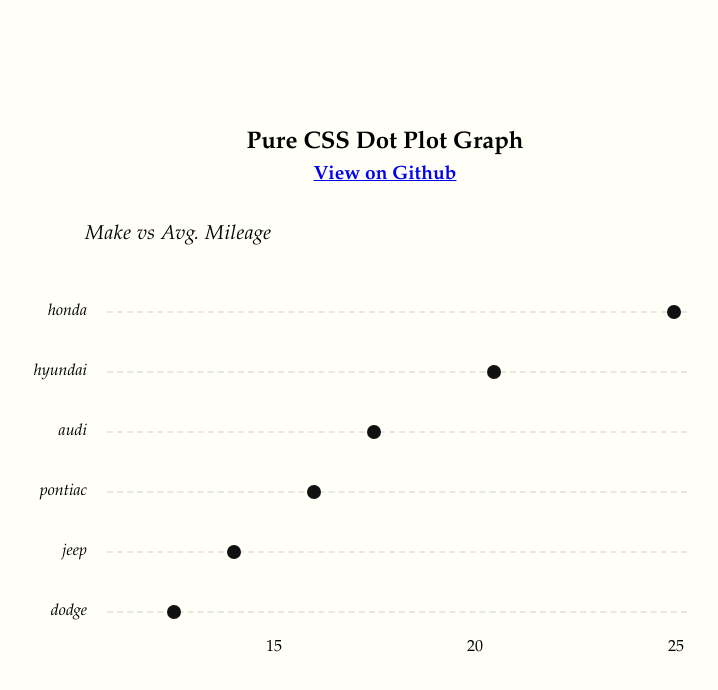
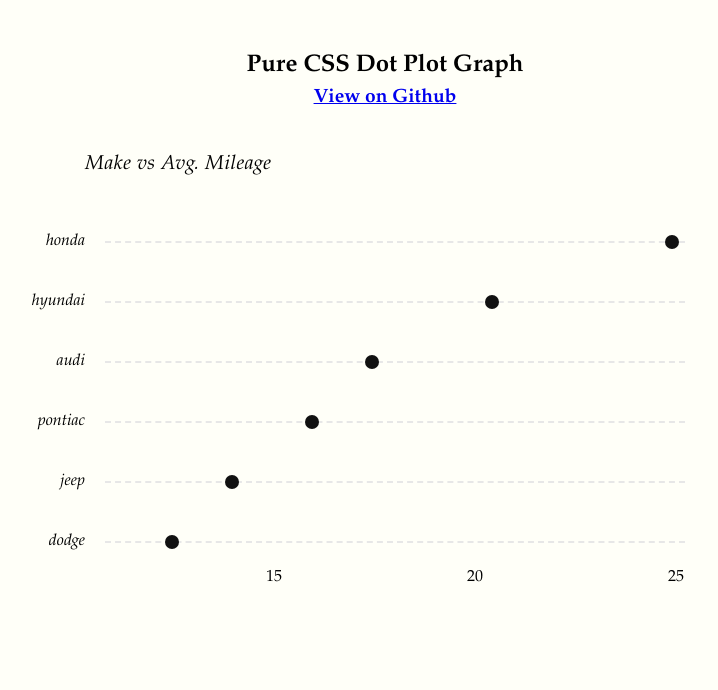
Before and after one commit to bradleytaunt/CSS-Dot-Plot-Graph, a plain HTML site: page index.html in a window 1280 px wide. Shown: the whole page, without its empty margins (255-973 px from the left). Drawn offline with Linux system fonts and the light colour scheme.

Commit message:
Don't use flexbox
- Displaying with flex box is overkill

```diff
--- a/style.css
+++ b/style.css
@@ -19,8 +19,9 @@ body {
     margin: 0;
     padding: 0;
 }
+
 /*h2*/.title {
-    margin: 0 0 3em;
+    margin: 2em 0 4em;
     padding: 0 0.5em;
     text-align: center;
 }
@@ -28,6 +29,7 @@ body {
     display: block;
     font-size: 80%;
 }
+
 caption {
     font-style: italic;
 }
@@ -43,6 +45,7 @@ caption {
     /*h2*/.title {
         margin: 0 auto 1em;
         max-width: 600px;
+        padding: 0 0.5em;
         text-align: left;
     }
 
@@ -89,10 +92,9 @@ caption {
 @media(min-width: 800px) {
 
     body {
-        align-items: center;
-        display: flex;
-        flex-direction: column;
-        justify-content: center;
+        display: block;
+        margin: 0 auto;
+        max-width: 600px;
     }
 
     #dot-plot-graph {
@@ -123,6 +125,11 @@ caption {
         text-align: center;
         width: 80px;
         z-index: 2;
+    }
+
+    #dot-plot-graph tbody {
+        display: block;
+        height: 340px;
     }
 
     #dot-plot-graph .section:after {
```
